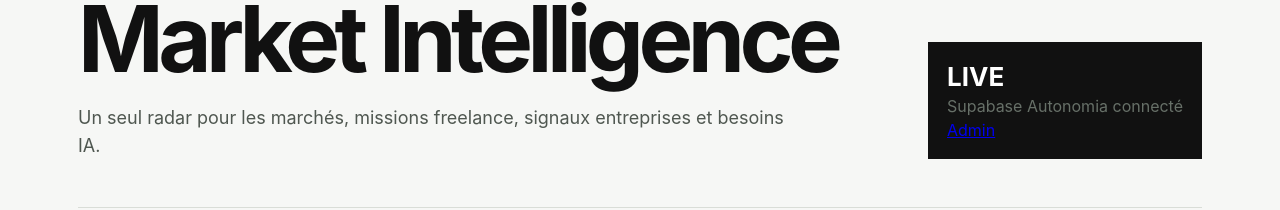
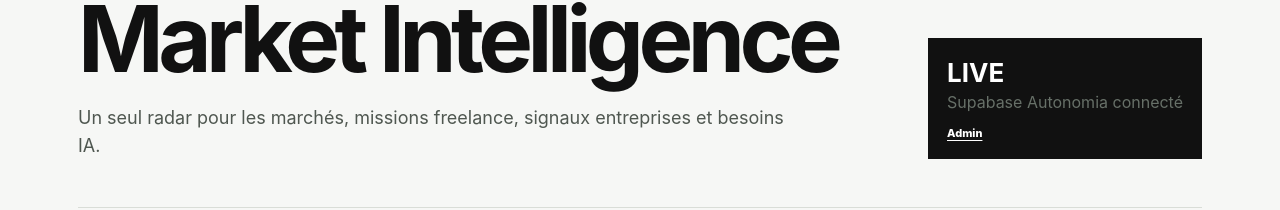
Before and after one commit to aristote-app/Autonomia-MCP, a Next.js app: page / in a window 1280 px wide. Shown: the part 118-328 px from the top of the page. Built offline with nearby package versions, Linux system fonts and the light colour scheme; no server answers; the database is empty.

Commit message:
style: add admin navigation link

```diff
--- a/app/globals.css
+++ b/app/globals.css
@@ -221,3 +221,5 @@ h3 { margin: 0 0 8px; }
   .adminTableRow span:nth-child(n+3) { display: none; }
   .activityList article { grid-template-columns: 1fr; }
 }
+
+.adminNav { margin-top: 10px; color: inherit; font-size: 11px; font-weight: 800; text-decoration: underline; text-underline-offset: 3px; }
```
